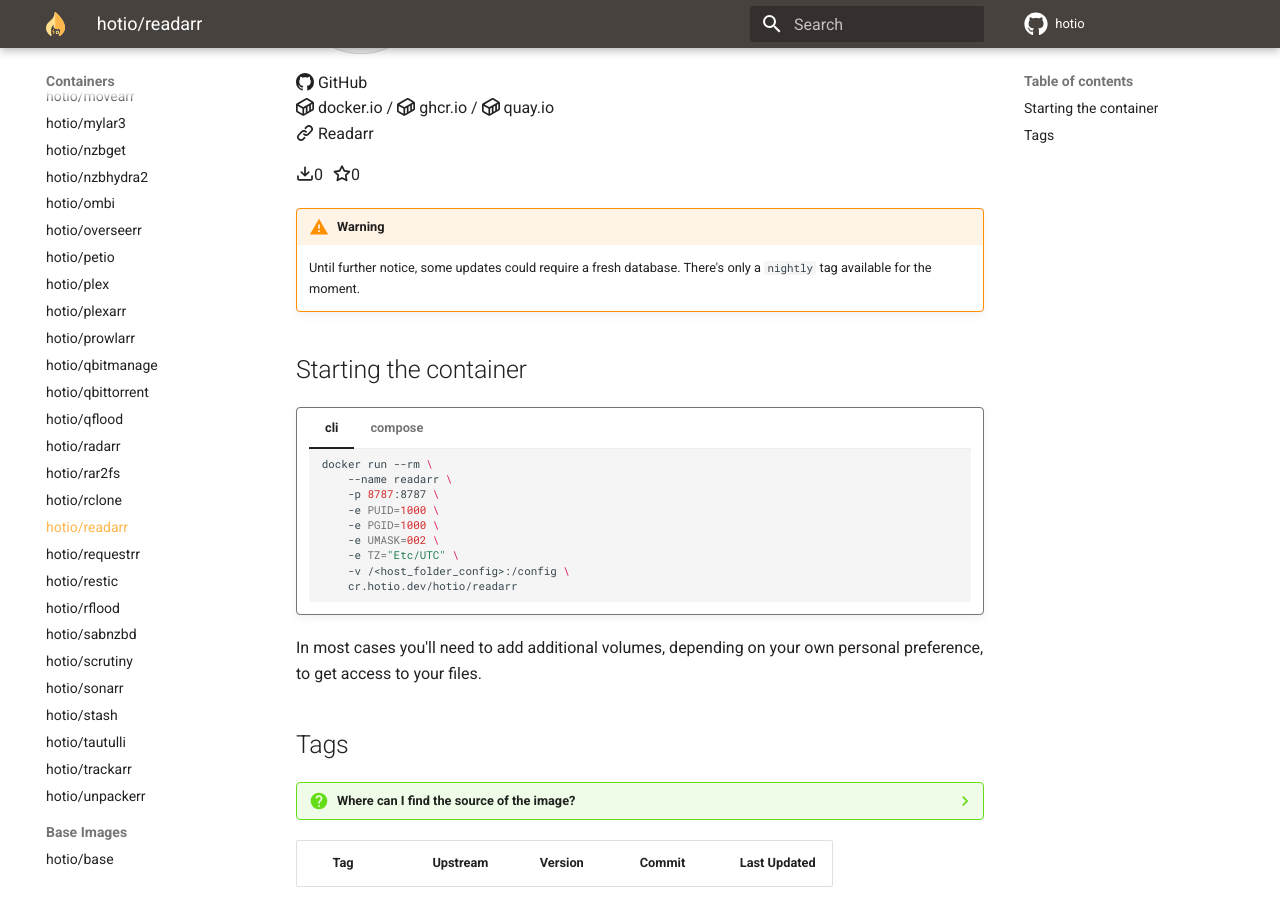
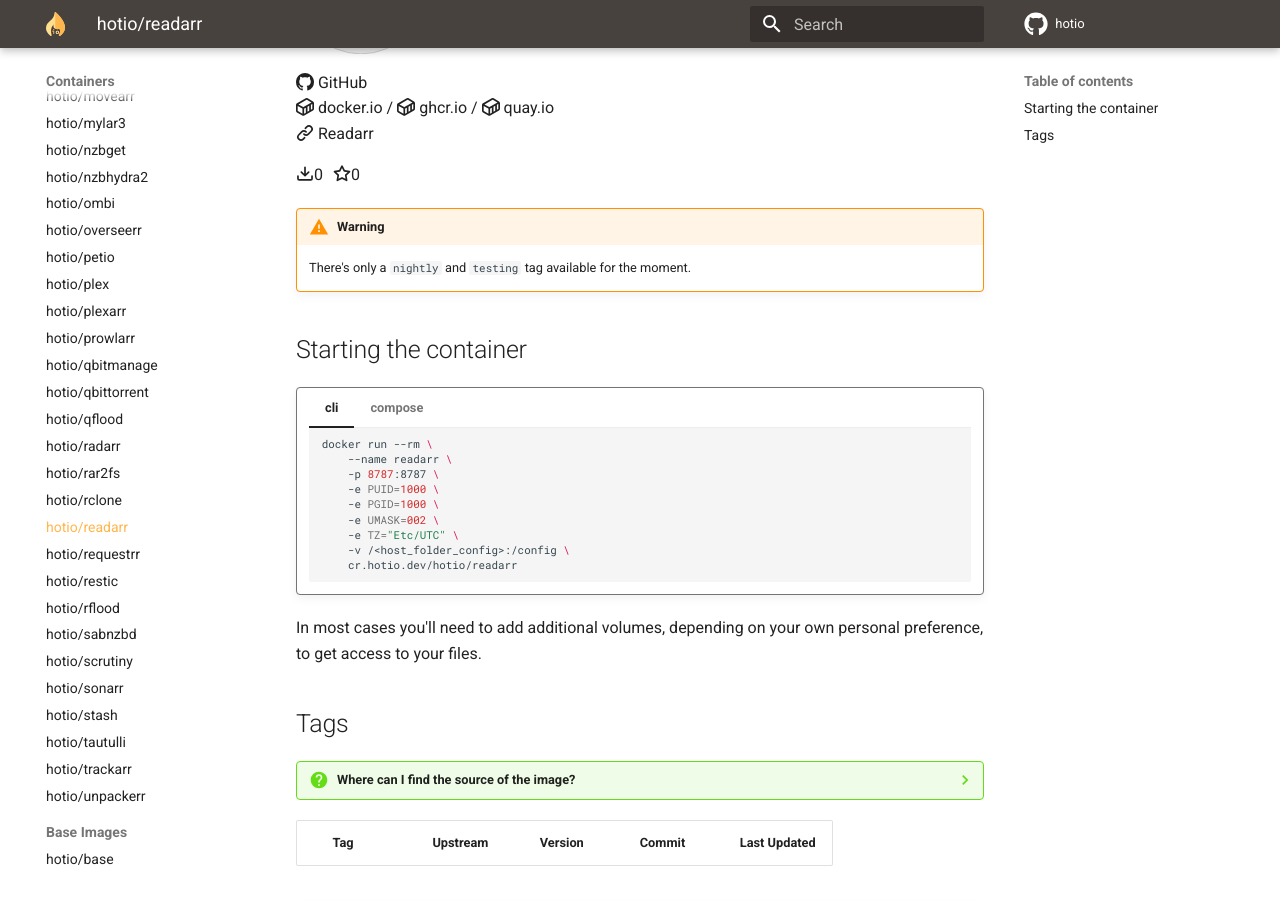
Before and after one commit to hotio/website, an MkDocs documentation site: the page built from docs/containers/readarr.md, in a window 1280 px wide and 900 px high, scrolled down 304 px. Built offline with MkDocs 1.6.1 and Material for MkDocs 9.7.7, drawn with Linux system fonts in a browser that asks for light colours.

Commit message:
update readarr warning

```diff
--- a/docs/containers/readarr.md
+++ b/docs/containers/readarr.md
@@ -9,8 +9,7 @@
 --8<-- "includes/stats.md"
 
 !!! warning
-    Until further notice, some updates could require a fresh database.
-    There's only a `nightly` tag available for the moment.
+    There's only a `nightly` and `testing` tag available for the moment.
 
 ## Starting the container
 
```
